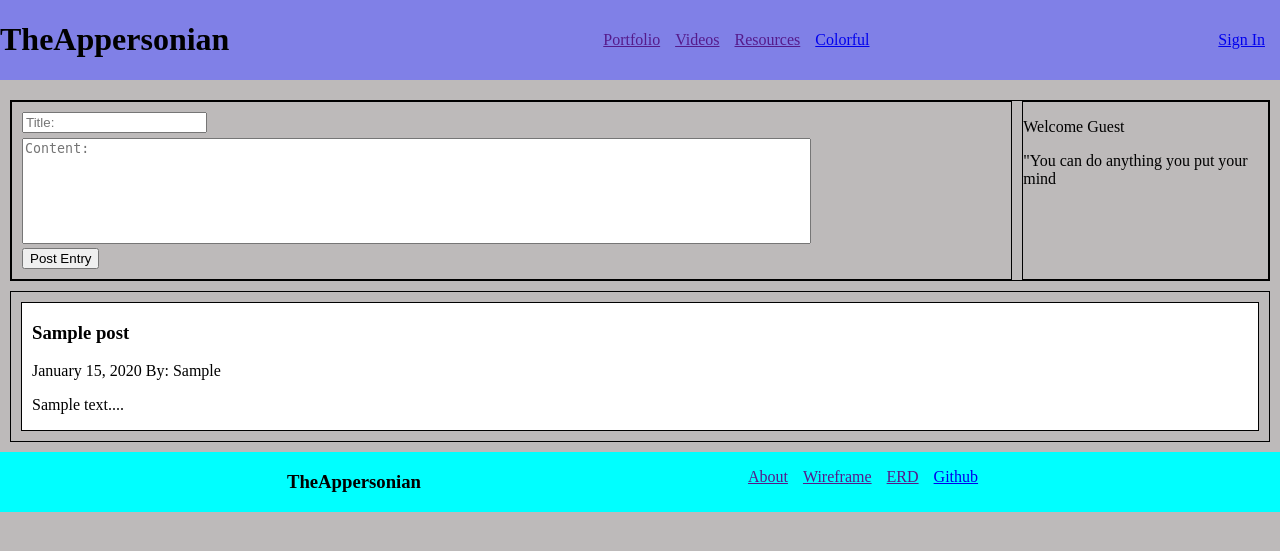
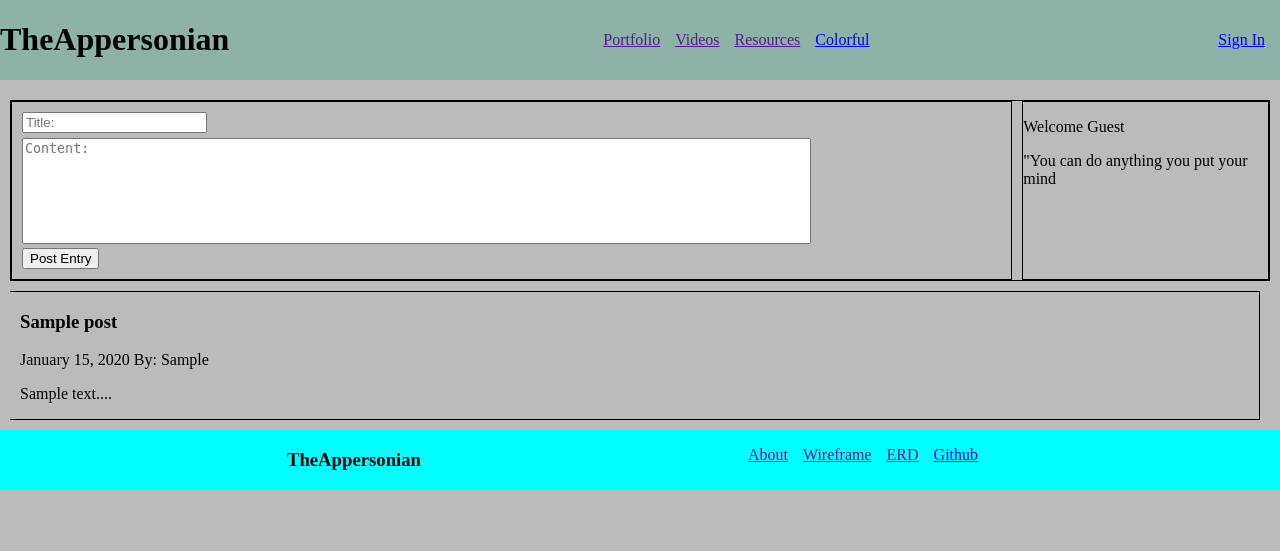
Before and after one commit to TheApperson/Personal-Blog, a Flask app: page / in a window 1280 px wide. Shown: the top 551 px of the page. Run offline with Flask 2, Linux system fonts and the light colour scheme; tables that the repository leaves empty or names only in its code hold one stand-in row (values such as "Sample post").

Commit message:
added animation to post hover elements

```diff
--- a/flask_app/static/css/style.css
+++ b/flask_app/static/css/style.css
@@ -12,7 +12,7 @@ body {
     top: 0px;
     justify-content: space-between;
     align-items: center;
-    background-color: rgb(128, 128, 231);
+    background-color: rgb(142, 177, 168);
 }
 
 /* links in nav bar */
@@ -62,32 +62,36 @@ textarea {
 /* whole section for blog entries */
 #blog-entries {
     margin: 10px;
-    border: solid black 1px;
+    border: none;
 }
 
 /* individual blog posts */
 .blog-entries-ind {
     margin: 10px;
+    margin-left: 0px;
     border: solid black 1px;
-    background-color: white;
+    border-left: 0px;
+    background-color: rgb(189, 186, 186);
     padding-left: 10px;
+    -webkit-transition: margin-left .6s;
 }
 
 .more {
     display: none;
 }
 
-/* shorten view of post
-.post-content {
-    overflow: hidden;
-    white-space: nowrap;
-    text-overflow: ellipsis;
-    max-width: 60%;
-}*/
+@keyframes post-color-hover {
+    from {background-color: rgb(189, 186, 186);}
+    to {background-color: whitesmoke;}
+}
 
 .blog-entries-ind:hover {
-    border: solid rgb(196, 5, 5) 1px;
-    transition: .6s ease-in;
+    margin-left: solid black 1px;
+    border-left: solid black 1px;
+    margin-left: 10px;
+    animation-name: post-color-hover;
+    animation-duration: 2s;
+    -webkit-transition: margin-left .6s;
 }
 
 /* footer navigation */
@@ -137,28 +141,3 @@ textarea {
 .edit-title {
     width: 80%;
 }
-
-/*#color-art {
-    border: solid black 1px;
-    flex-wrap: wrap;
-    display: flex;
-    align-items: flex-end;
-    max-height: 50%;
-}
-
-.color-row {
-    background-color: red;
-    width: .5%;
-    height: .5%;
-}
-
-.color-row:hover {
-    background-color: blue;
-}
-
-
-.color-col {
-    width: .5%;
-    height: .5%;
-    background-color: cyan;
-} */
```
